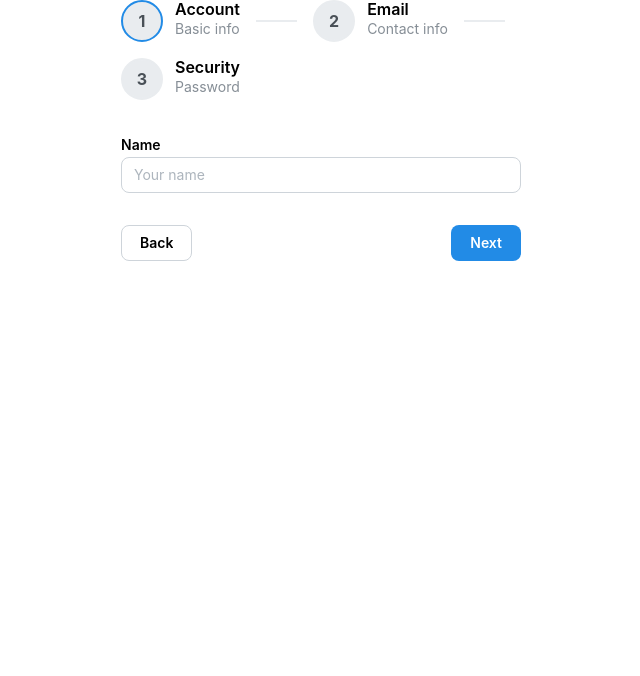
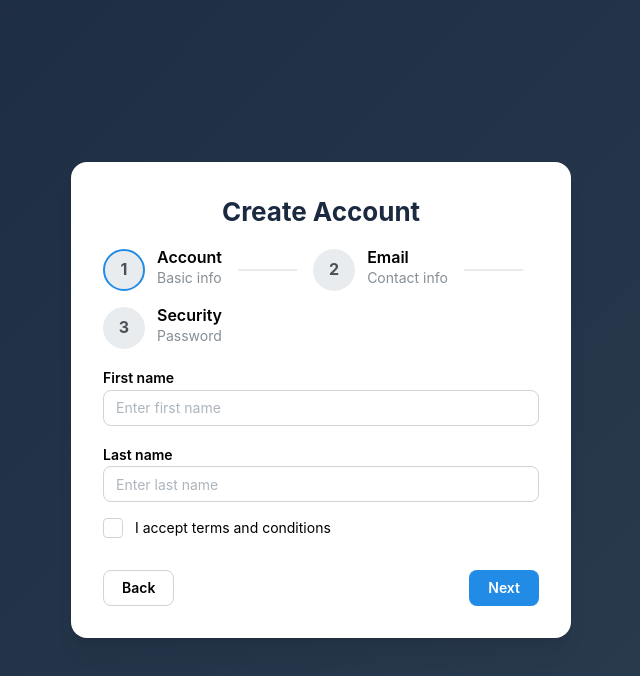
Before and after one commit to SamsonKwizela/Scholar_Link, a React (Vite) app: page /signup in a window 1280 px wide. Shown: the top 676 px of the page, without its empty margins (319-959 px from the left). Built offline with nearby package versions, Linux system fonts and the light colour scheme.

Commit message:
created a sign up page

```diff
--- a/src/App.jsx
+++ b/src/App.jsx
@@ -1,7 +1,8 @@
 import { BrowserRouter, Routes, Route } from "react-router-dom";
 import LandingPage from "./pages/LandingPage";
-import { SideBarMinimal } from "./pages/components/SideBar";
-import CreateUser from "./pages/components/CreateUser";
+import { SideBarMinimal } from "./components/SideBar";
+import CreateUser from "./auth/CreateUser"
+
 
 function DashboardLayout() {
   return (
@@ -23,6 +24,7 @@ function App() {
 
         <Route path="/dashboard" element={<DashboardLayout />} />
         <Route path="/signup" element={<CreateUser />} />
+
       </Routes>
     </BrowserRouter>
   );
--- /dev/null
+++ b/src/auth/CreateUser.css
@@ -0,0 +1,52 @@
+.create-user-container {
+  display: flex;
+  justify-content: center;
+  align-items: center;
+  min-height: 100vh;
+  background: linear-gradient(135deg, #1b2a41, #2c3e50); /* 🔵 dark muted blue */
+  padding: 20px;
+}
+
+.form-card {
+  width: 100%;
+  max-width: 500px;
+  background-color: #ffffff;
+  border-radius: 10px;
+}
+
+.form-title {
+  font-weight: 700;
+  color: #1b2a41; /* deep navy */
+}
+
+.stepper {
+  margin-bottom: 20px;
+}
+
+.step-content {
+  gap: 15px;
+}
+
+.button-group {
+  margin-top: 20px;
+}
+
+/* 🔘 Softer primary button */
+.next-btn {
+  background-color: #2c3e50; /* muted blue-gray */
+  color: white;
+}
+
+.next-btn:hover {
+  background-color: #22313f;
+}
+
+/* 🟦 Slightly brighter but still soft */
+.submit-btn {
+  background-color: #3b6ea5;
+  color: white;
+}
+
+.submit-btn:hover {
+  background-color: #2f5a86;
+}
--- /dev/null
+++ b/src/auth/CreateUser.jsx
@@ -0,0 +1,149 @@
+import { useState } from "react";
+import {
+  Stepper,
+  Button,
+  Group,
+  TextInput,
+  PasswordInput,
+  Box,
+  Checkbox,
+  Title,
+  Paper,
+  Stack,
+} from "@mantine/core";
+import { useForm } from "@mantine/form";
+import "./CreateUser.css";
+
+function CreateUser() {
+  const [active, setActive] = useState(0);
+
+  const form = useForm({
+    mode: "uncontrolled",
+    initialValues: {
+      terms: false,
+      user: {
+        firstName: "",
+        lastName: "",
+      },
+      email: "",
+      password: "",
+    },
+  });
+
+  const nextStep = () =>
+    setActive((current) => (current < 3 ? current + 1 : current));
+
+  const prevStep = () =>
+    setActive((current) => (current > 0 ? current - 1 : current));
+
+  const handleSubmit = async (values) => {
+    try {
+      const res = await fetch("http://localhost:5000/api/users", {
+        method: "POST",
+        headers: {
+          "Content-Type": "application/json",
+        },
+        body: JSON.stringify(values),
+      });
+
+      const data = await res.json();
+      console.log("User created:", data);
+    } catch (err) {
+      console.error(err);
+    }
+  };
+
+  return (
+    <Box className="create-user-container">
+      <Paper shadow="md" radius="lg" p="xl" className="form-card">
+
+        <Title order={2} ta="center" mb="lg" className="form-title">
+          Create Account
+        </Title>
+
+        <Stepper active={active} onStepClick={setActive} className="stepper">
+
+          {/* STEP 1 */}
+          <Stepper.Step label="Account" description="Basic info">
+            <Stack className="step-content">
+              <TextInput
+                label="First name"
+                placeholder="Enter first name"
+                key={form.key("user.firstName")}
+                {...form.getInputProps("user.firstName")}
+              />
+
+              <TextInput
+                label="Last name"
+                placeholder="Enter last name"
+                key={form.key("user.lastName")}
+                {...form.getInputProps("user.lastName")}
+              />
+
+              <Checkbox
+                label="I accept terms and conditions"
+                key={form.key("terms")}
+                {...form.getInputProps("terms", { type: "checkbox" })}
+              />
+            </Stack>
+          </Stepper.Step>
+
+          {/* STEP 2 */}
+          <Stepper.Step label="Email" description="Contact info">
+            <Stack className="step-content">
+              <TextInput
+                label="Email address"
+                placeholder="you@email.com"
+                key={form.key("email")}
+                {...form.getInputProps("email")}
+              />
+            </Stack>
+          </Stepper.Step>
+
+          {/* STEP 3 */}
+          <Stepper.Step label="Security" description="Password">
+            <Stack className="step-content">
+              <PasswordInput
+                label="Password"
+                placeholder="Enter strong password"
+                key={form.key("password")}
+                {...form.getInputProps("password")}
+              />
+            </Stack>
+          </Stepper.Step>
+
+          {/* FINAL */}
+          <Stepper.Completed>
+            <Title order={4} ta="center">
+               All steps completed!
+            </Title>
+          </Stepper.Completed>
+
+        </Stepper>
+
+        {/* BUTTONS */}
+        <Group justify="space-between" mt="xl" className="button-group">
+          <Button variant="default" onClick={prevStep}>
+            Back
+          </Button>
+
+          {active === 3 ? (
+            <Button
+              onClick={form.onSubmit(handleSubmit)}
+              className="submit-btn"
+            >
+              Submit
+            </Button>
+          ) : (
+            <Button onClick={nextStep} className="next-btn">
+              Next
+            </Button>
+          )}
+        </Group>
+
+      </Paper>
+    </Box>
+  );
+}
+
+export default CreateUser;
--- a/src/pages/components/CreateUser.jsx
+++ /dev/null
@@ -1,99 +0,0 @@
-import { useState } from "react";
-import {
-  Stepper,
-  Button,
-  Group,
-  TextInput,
-  PasswordInput,
-  Box,
-} from "@mantine/core";
-import { useForm } from "@mantine/form";
-
-function CreateUser() {
-  const [active, setActive] = useState(0);
-
-  const form = useForm({
-    initialValues: {
-      name: "",
-      email: "",
-      password: "",
-    },
-  });
-
-  const nextStep = () =>
-    setActive((current) => (current < 2 ? current + 1 : current));
-  const prevStep = () =>
-    setActive((current) => (current > 0 ? current - 1 : current));
-
-  const handleSubmit = async (values) => {
-    try {
-      const res = await fetch("http://localhost:5000/api/users", {
-        method: "POST",
-        headers: {
-          "Content-Type": "application/json",
-        },
-        body: JSON.stringify(values),
-      });
-
-      const data = await res.json();
-      console.log("User created:", data);
-    } catch (err) {
-      console.error(err);
-    }
-  };
-
-  return (
-    <Box maw={400} mx="auto">
-      <Stepper active={active} onStepClick={setActive}>
-        {/* STEP 1 */}
-        <Stepper.Step label="Account" description="Basic info">
-          <TextInput
-            label="Name"
-            placeholder="Your name"
-            mt="md"
-            {...form.getInputProps("name")}
-          />
-        </Stepper.Step>
-
-        {/* STEP 2 */}
-        <Stepper.Step label="Email" description="Contact info">
-          <TextInput
-            label="Email"
-            placeholder="you@email.com"
-            mt="md"
-            {...form.getInputProps("email")}
-          />
-        </Stepper.Step>
-
-        {/* STEP 3 */}
-        <Stepper.Step label="Security" description="Password">
-          <PasswordInput
-            label="Password"
-            placeholder="Enter password"
-            mt="md"
-            {...form.getInputProps("password")}
-          />
-        </Stepper.Step>
-
-        {/* FINAL STEP */}
-        <Stepper.Completed>
-          All steps completed 🎉 Click submit to create account.
-        </Stepper.Completed>
-      </Stepper>
-
-      <Group justify="space-between" mt="xl">
-        <Button variant="default" onClick={prevStep}>
-          Back
-        </Button>
-
-        {active === 2 ? (
-          <Button onClick={form.onSubmit(handleSubmit)}>Submit</Button>
-        ) : (
-          <Button onClick={nextStep}>Next</Button>
-        )}
-      </Group>
-    </Box>
-  );
-}
-
-export default CreateUser;
```
Also changed, not shown: src/auth/Login.jsx (added), src/components/SideBar.jsx (renamed from src/pages/components/SideBar.jsx), src/components/SideBarMinimal.module.css (renamed from src/pages/components/SideBarMinimal.module.css).
